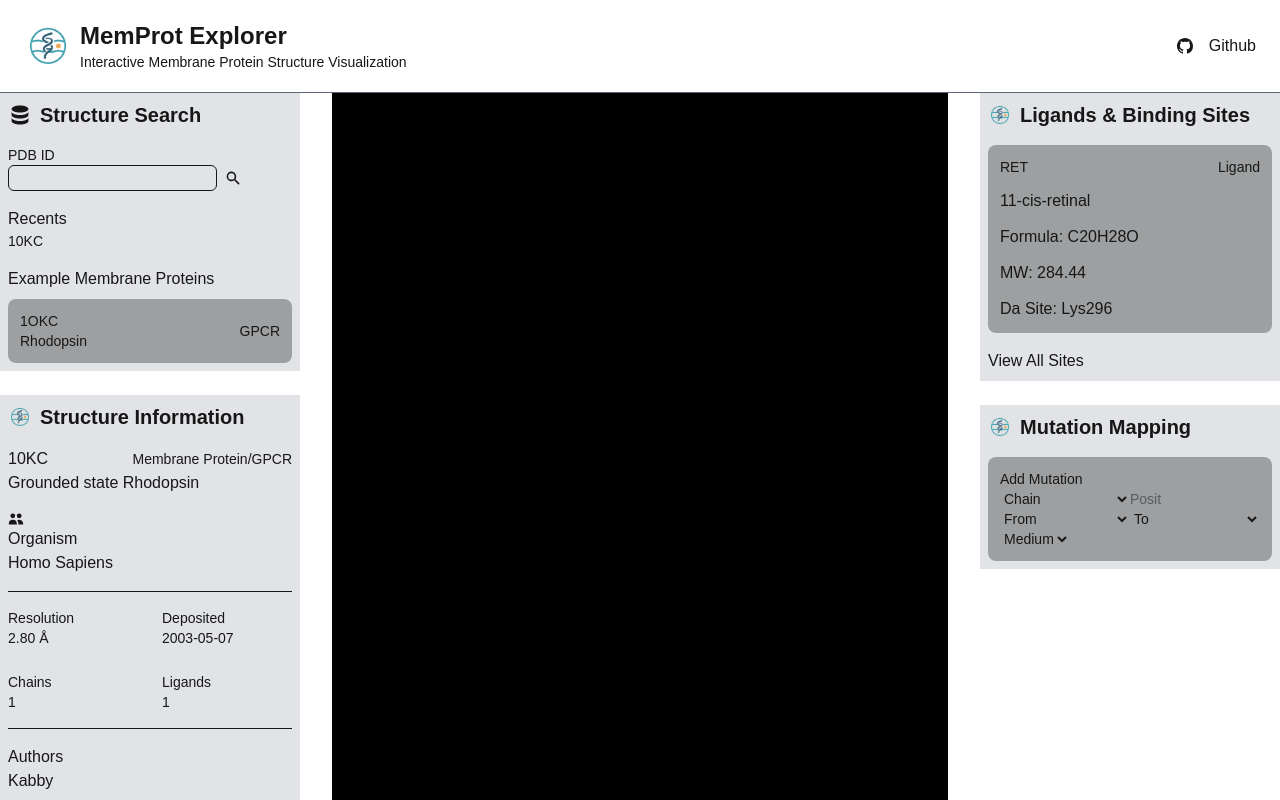
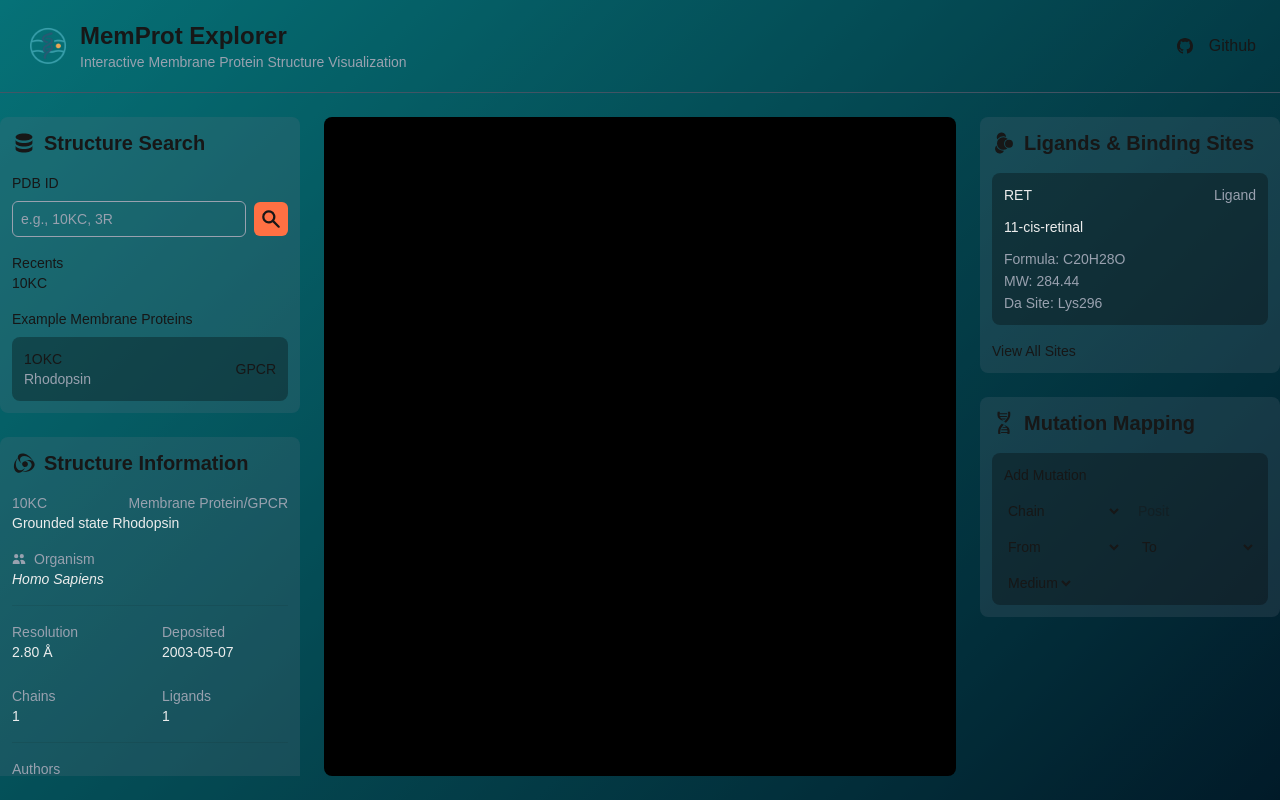
Before and after one commit to Akeemkabiru/memprot, a Next.js app: page / in a window 1280 px wide. Built offline with nearby package versions, Linux system fonts and the light colour scheme.

Commit message:
Enhance UI with improved styles and layout for protein exploration components

```diff
--- a/app/globals.css
+++ b/app/globals.css
@@ -1,8 +1,17 @@
 @import "tailwindcss";
 
 :root {
-  --background: #ffffff;
+  --background: linear-gradient(135deg, #0abdc6 0%, #022c43 100%);
   --foreground: #171717;
+  --dim-opacity: 0.4;
+}
+
+@media (prefers-color-scheme: dark) {
+  :root {
+    --background: linear-gradient(135deg, #022c43 0%, #0abdc6 100%);
+    --foreground: #ededed;
+    --dim-opacity: 0.5;
+  }
 }
 
 @theme inline {
@@ -12,15 +21,21 @@
   --font-mono: var(--font-geist-mono);
 }
 
-@media (prefers-color-scheme: dark) {
-  :root {
-    --background: #0a1a2f;
-    --foreground: #ededed;
-  }
-}
-
 body {
   background: var(--background);
   color: var(--foreground);
   font-family: Arial, Helvetica, sans-serif;
+  position: relative;
+  min-height: 100vh;
+  margin: 0;
+  padding: 0;
 }
+
+body::before {
+  content: "";
+  position: fixed;
+  inset: 0;
+  background: rgba(0, 0, 0, var(--dim-opacity));
+  pointer-events: none;
+  z-index: -1;
+}
--- a/app/page.tsx
+++ b/app/page.tsx
@@ -9,13 +9,13 @@ import { BsGithub } from "react-icons/bs";
 
 export default function Home() {
   return (
-    <div className="w-full max-h-screen overflow-hidden">
+    <div className="w-full h-screen overflow-hidden flex flex-col">
       <div className="w-full flex justify-between px-6 py-5 border-b border-b-gray-600/90">
         <div className="flex items-center gap-x-2">
           <Image src="/logo.png" alt="logo" width={48} height={48} />
           <div className="">
             <h2 className="font-semibold text-2xl">MemProt Explorer</h2>
-            <p className="text-sm">
+            <p className="text-sm text-gray-400">
               Interactive Membrane Protein Structure Visualization
             </p>
           </div>
@@ -27,14 +27,14 @@ export default function Home() {
         </Link>
       </div>
 
-      <div className="flex items-center justify-center">
-        <div className="w-7xl flex justify-between gap-8">
-          <div className="space-y-6">
+      <div className="flex items-center justify-center overflow-hidden flex-1 text-sm  ">
+        <div className="w-7xl flex justify-between gap-6 h-full py-6">
+          <div className="space-y-6 h-full overflow-auto">
             <ProteinSearch />
             <StructureInfo />
           </div>
           <ProteinStructure />
-          <div className="space-y-6">
+          <div className="space-y-6 h-full overflow-auto">
             <BindingSites />
             <MutationMapping />
           </div>
--- a/components/ligand-bindingsite.tsx
+++ b/components/ligand-bindingsite.tsx
@@ -1,23 +1,26 @@
-import Image from "next/image";
 import React from "react";
+
+import { GiMolecule } from "react-icons/gi";
 
 export default function BindingSites() {
   return (
-    <div className="w-[300px] p-2 bg-gray-500/20 space-y-4 h-fit">
+    <div className="w-[300px] p-3 bg-gray-500/20 space-y-4 h-fit rounded-lg">
       <div className="flex items-center gap-2">
-        <Image src="/logo.png" alt="logo" width={24} height={24} />
+        <GiMolecule size={24} />
         <h2 className="font-semibold text-xl">Ligands & Binding Sites</h2>
       </div>
-      <div className="space-y-3 bg-black/30 p-3 rounded-lg">
-        <div className="flex items-center justify-between text-sm">
-          <p>RET</p>
+      <div className="space-y-3 bg-black/30 p-3 rounded-lg text-gray-400 ">
+        <div className="flex items-center justify-between">
+          <p className="text-[#ededed]">RET</p>
           <p>Ligand</p>
         </div>
-        <p>11-cis-retinal</p>
+        <p className="text-[#ededed]">11-cis-retinal</p>
 
-        <p>Formula: C20H28O</p>
-        <p>MW: 284.44</p>
-        <p>Da Site: Lys296</p>
+        <div className="space-y-0.5">
+          <p>Formula: C20H28O</p>
+          <p>MW: 284.44</p>
+          <p>Da Site: Lys296</p>
+        </div>
       </div>
       <p>View All Sites</p>
     </div>
--- a/components/mutation-mapping.tsx
+++ b/components/mutation-mapping.tsx
@@ -1,16 +1,16 @@
-import Image from "next/image";
 import React from "react";
+import { GiDna1 } from "react-icons/gi";
 
 export default function MutationMapping() {
   return (
-    <div className="w-[300px] p-2 bg-gray-500/20 space-y-4">
+    <div className="w-[300px] p-3 bg-gray-500/20 space-y-4 rounded-lg">
       <div className="flex items-center gap-2">
-        <Image src="/logo.png" alt="logo" width={24} height={24} />
+        <GiDna1 size={24} />
         <h2 className="font-semibold text-xl">Mutation Mapping</h2>
       </div>
-      <div className="bg-black/30 p-3 rounded-lg text-sm">
-        <p>Add Mutation</p>
-        <div className="grid grid-cols-2 grid-rows-2">
+      <div className="bg-black/30 p-3 rounded-lg  ">
+        <p className="mb-4">Add Mutation</p>
+        <div className="grid grid-cols-2 grid-rows-2 gap-4">
           <select>
             <option>Chain</option>
           </select>
@@ -25,7 +25,7 @@ export default function MutationMapping() {
             <option>To</option>
           </select>
         </div>
-        <div className="fle">
+        <div className="mt-4">
           <select>
             <option>Medium</option>
           </select>
--- a/components/protein-search.tsx
+++ b/components/protein-search.tsx
@@ -3,31 +3,37 @@ import { HiDatabase, HiSearch } from "react-icons/hi";
 
 export default function ProteinSearch() {
   return (
-    <div className="w-[300px] p-2 bg-gray-500/20 space-y-4">
+    <div className="w-[300px] p-3 bg-gray-500/20 space-y-4 rounded-lg">
       <div className="flex items-center gap-2">
         <HiDatabase size={24} />
         <h2 className="font-semibold text-xl"> Structure Search</h2>
       </div>
 
-      <form>
-        <p className="font-medium text-sm">PDB ID</p>
+      <form className="">
+        <p className="font-medium mb-2">PDB ID</p>
         <div className="flex items-center gap-2">
-          <input type="text" className="border focus:outline-none rounded-md" />
-          <HiSearch />
+          <input
+            type="text"
+            placeholder="e.g., 10KC, 3R"
+            className="border w-full border-gray-400 h-9 px-2 focus:outline-none rounded-md placeholder:text-gray-400"
+          />
+          <div className="bg-[#ff7043] rounded-md p-1.5">
+            <HiSearch size={22} />
+          </div>
         </div>
       </form>
 
       <div>
         <p className="font-medium">Recents</p>
-        <div className="text-sm">10KC</div>
+        <div>10KC</div>
       </div>
 
       <div>
         <p className="mb-2">Example Membrane Proteins</p>
-        <div className="flex items-center justify-between bg-black/30 p-3 rounded-lg text-sm">
+        <div className="flex items-center justify-between bg-black/30 p-3 rounded-lg ">
           <div>
             <p>1OKC</p>
-            <p>Rhodopsin</p>
+            <p className="text-gray-400">Rhodopsin</p>
           </div>
           <div>GPCR</div>
         </div>
--- a/components/protein-structure.tsx
+++ b/components/protein-structure.tsx
@@ -1,5 +1,5 @@
 import React from "react";
 
 export default function ProteinStructure() {
-  return <div className="flex-1 h-screen bg-black"></div>;
+  return <div className="flex-1 bg-black rounded-lg"></div>;
 }
--- a/components/structure-info.tsx
+++ b/components/structure-info.tsx
@@ -1,52 +1,53 @@
-import Image from "next/image";
 import React from "react";
-import { HiUser, HiUsers } from "react-icons/hi";
+import { GiAtomicSlashes } from "react-icons/gi";
+import { HiUsers } from "react-icons/hi";
 
 export default function StructureInfo() {
   return (
-    <div className="w-[300px] p-2 bg-gray-500/20 space-y-4">
+    <div className="w-[300px]  bg-gray-500/20 space-y-4 rounded-lg p-3">
       <div className="flex items-center gap-2">
-        <Image src="/logo.png" alt="logo" width={24} height={24} />
+        <GiAtomicSlashes size={24} />
+
         <h2 className="font-semibold text-xl">Structure Information</h2>
       </div>
-      <div>
+      <div className="text-gray-400">
         <div className="flex justify-between items-center ">
           <p>10KC</p>
-          <p className="text-sm">Membrane Protein/GPCR</p>
+          <p>Membrane Protein/GPCR</p>
         </div>
-        <p>Grounded state Rhodopsin</p>
+        <p className="text-[#ededed]">Grounded state Rhodopsin</p>
       </div>
 
-      <div>
-        <div>
+      <div className="text-gray-400">
+        <div className="flex items-center gap-2">
           <HiUsers />
           <p>Organism</p>
         </div>
-        <p>Homo Sapiens</p>
+        <p className="italic text-[#ededed]">Homo Sapiens</p>
       </div>
-      <hr />
-      <div className="grid text-sm grid-cols-2 grid-rows-2 gap-6 justify-between ">
+      <hr className="opacity-10" />
+      <div className="grid  grid-cols-2 grid-rows-2 gap-6 justify-between text-gray-400">
         <div>
           <p>Resolution</p>
-          <p>2.80 Å</p>
+          <p className="text-[#ededed]">2.80 Å</p>
         </div>
         <div>
           <p>Deposited</p>
-          <p>2003-05-07</p>
+          <p className="text-[#ededed]">2003-05-07</p>
         </div>
         <div>
           <p>Chains</p>
-          <p>1</p>
+          <p className="text-[#ededed]">1</p>
         </div>
         <div>
           <p>Ligands</p>
-          <p>1</p>
+          <p className="text-[#ededed]">1</p>
         </div>
       </div>
-      <hr />
-      <div>
+      <hr className="opacity-10" />
+      <div className="text-gray-400">
         <p>Authors</p>
-        <p>Kabby</p>
+        <p className="text-[#ededed]">Kabby</p>
       </div>
     </div>
   );
```
